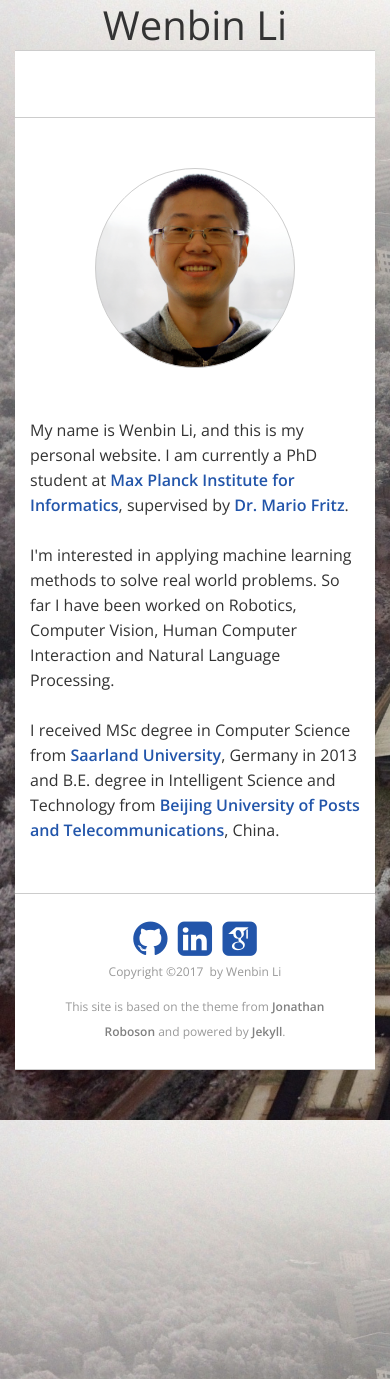
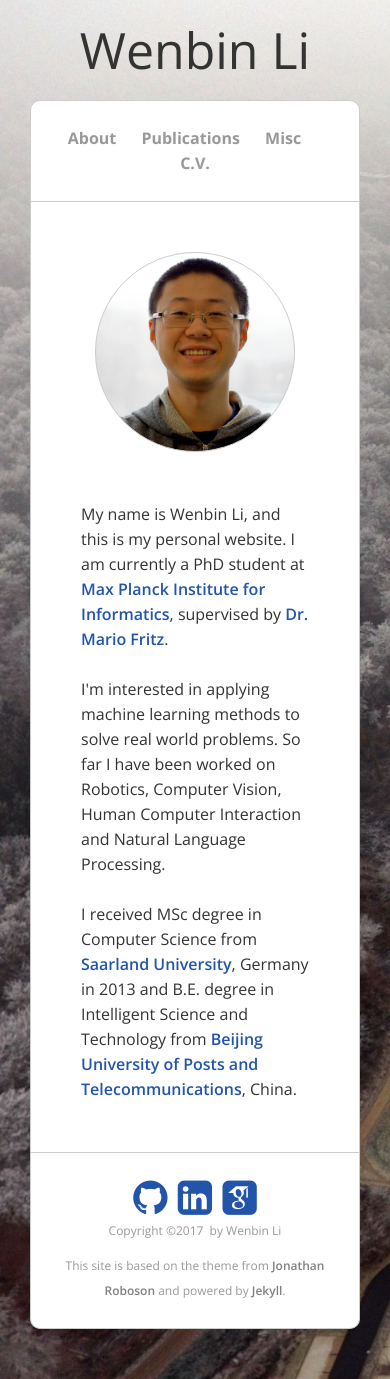
Before and after one commit to wenbinli/wenbinli.github.io, a Jekyll site: the page built from index.html, in a window 390 px wide. Built offline with Jekyll 4.4.1, drawn with Linux system fonts in a browser that asks for light colours; nearby versions of some CDN libraries; some web fonts are replaced.

Commit message:
adjust responsiveness

```diff
--- a/assets/css/main.css
+++ b/assets/css/main.css
@@ -286,66 +286,3 @@ footer > p:last-child {
         width: auto;
     }
 }
-
-@media only screen and (max-width: 600px) {
-    h1 {
-        margin-bottom: 0;
-        margin-top: 0;
-    }
-
-    .content {
-        padding-left: 25px;
-        padding-right: 25px;
-    }
-
-}
-
-@media only screen and (max-width: 500px) {
-    .navigation {
-        font-size: 35px;
-        padding: 20px;
-    }
-
-    .navigation > ul > li {
-        margin-right: 0;
-    }
-
-    .navigation > ul > li > a > i {
-        display: inline-block;
-    }
-
-    .navigation > ul > li > a > span {
-        display: none;
-    }
-
-}
-
-@media only screen and (max-width: 400px) {
-    .container {
-        margin-left: 0;
-        margin-right: 0;
-    }
-
-    .navigation,
-    .content,
-    footer {
-        border-left-width: 0;
-        border-radius: 0;
-        border-right-width: 0;
-    }
-
-    h1 {
-        font-size: 40px;
-    }
-
-    .navigation {
-        padding-left: 15px;
-        padding-right: 15px;
-    }
-
-    .content {
-        padding-left: 15px;
-        padding-right: 15px;
-    }
-
-}
```
